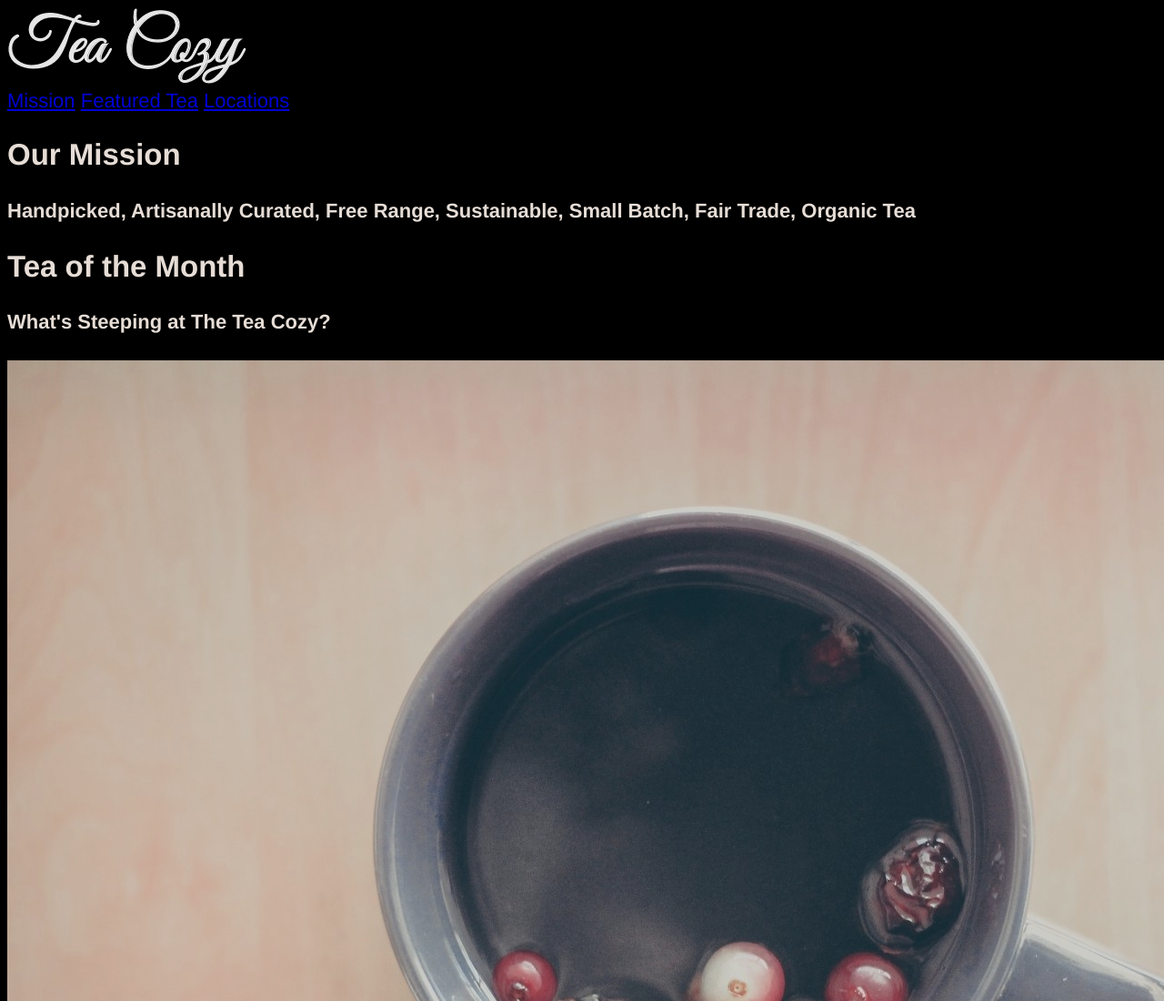
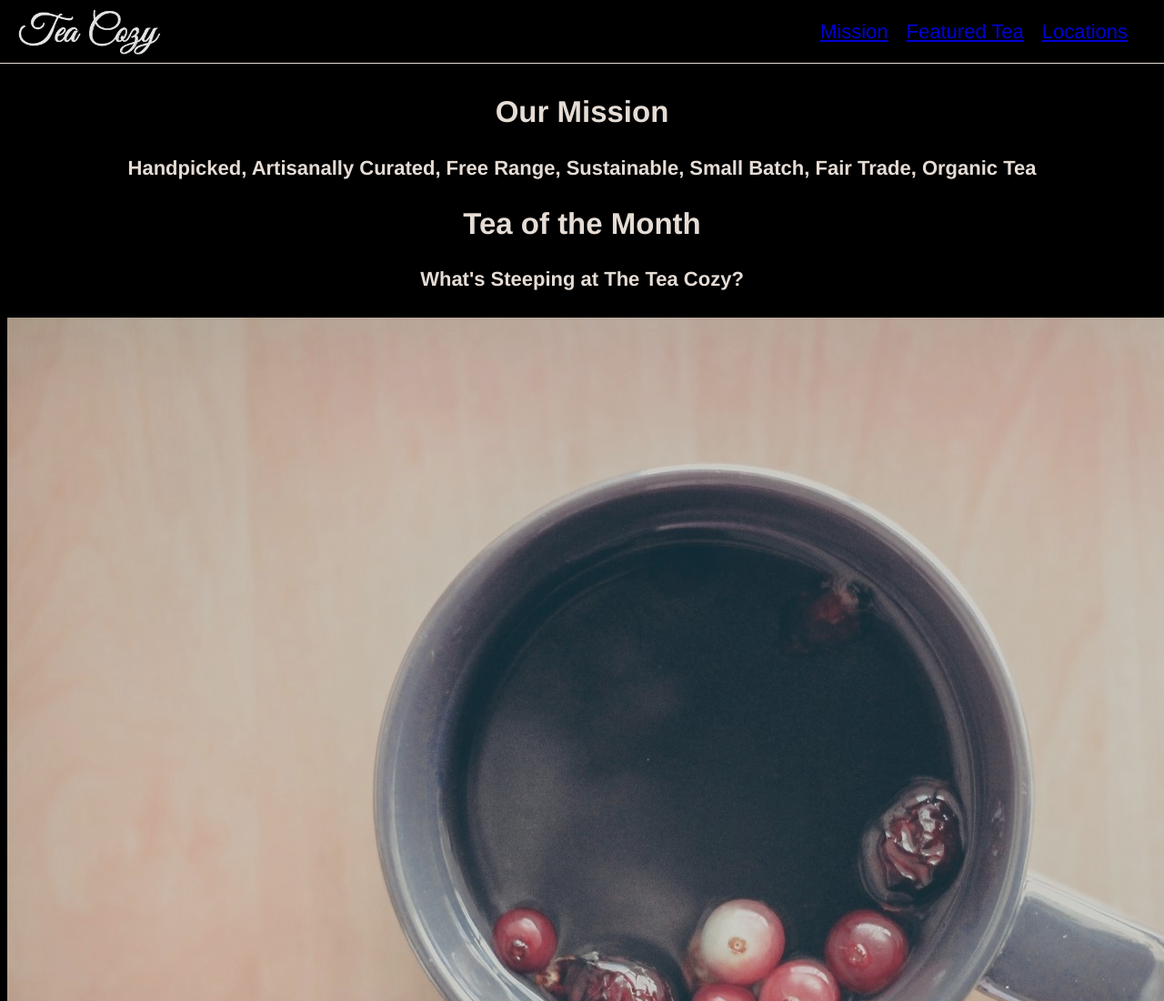
Before and after one commit to SyhnSeer/teacozy, a plain HTML site: page index.html in a window 1280 px wide. Shown: the top 1100 px of the page at 91% size. Drawn offline with Linux system fonts and the light colour scheme.

Commit message:
2nd css deployment

```diff
--- a/index.html
+++ b/index.html
@@ -6,7 +6,7 @@
   </head>
   <body>
     <header>
-      <img src="./resources/images/img-tea-cozy-logo.png" alt="tea cozy logo">
+      <p><img src="./resources/images/img-tea-cozy-logo.png" alt="tea cozy logo"></p>
       <nav>
         <span><a href="#">Mission</a></span>
         <span><a href="#">Featured Tea</a></span>
--- a/resources/css/style.css
+++ b/resources/css/style.css
@@ -4,4 +4,44 @@ body {
   color: seashell;
   background-color: black;
   opacity: 0.9;
+  text-align: center;
 }
+
+header {
+  display: flex;
+  align-items: center;
+  height: 69px;
+  justify-content: space-between;
+  border-bottom: 1px solid seashell;
+  position: fixed;
+  top: 0;
+  left: 0;
+  right: 0;
+  background-color: inherit;
+}
+
+header p {
+  display: flex;
+  flex-grow: 2;
+  padding-left: 20px;
+}
+
+header img {
+  height: 50px;
+}
+
+header nav {
+  display: flex;
+  justify-content: flex-end;
+  flex-grow: 1;
+  padding-right: 20px;
+}
+
+nav span {
+  display: inline-block;
+  padding-right: 20px;
+}
+
+.content {
+  padding-top: 69px;
+}
```
